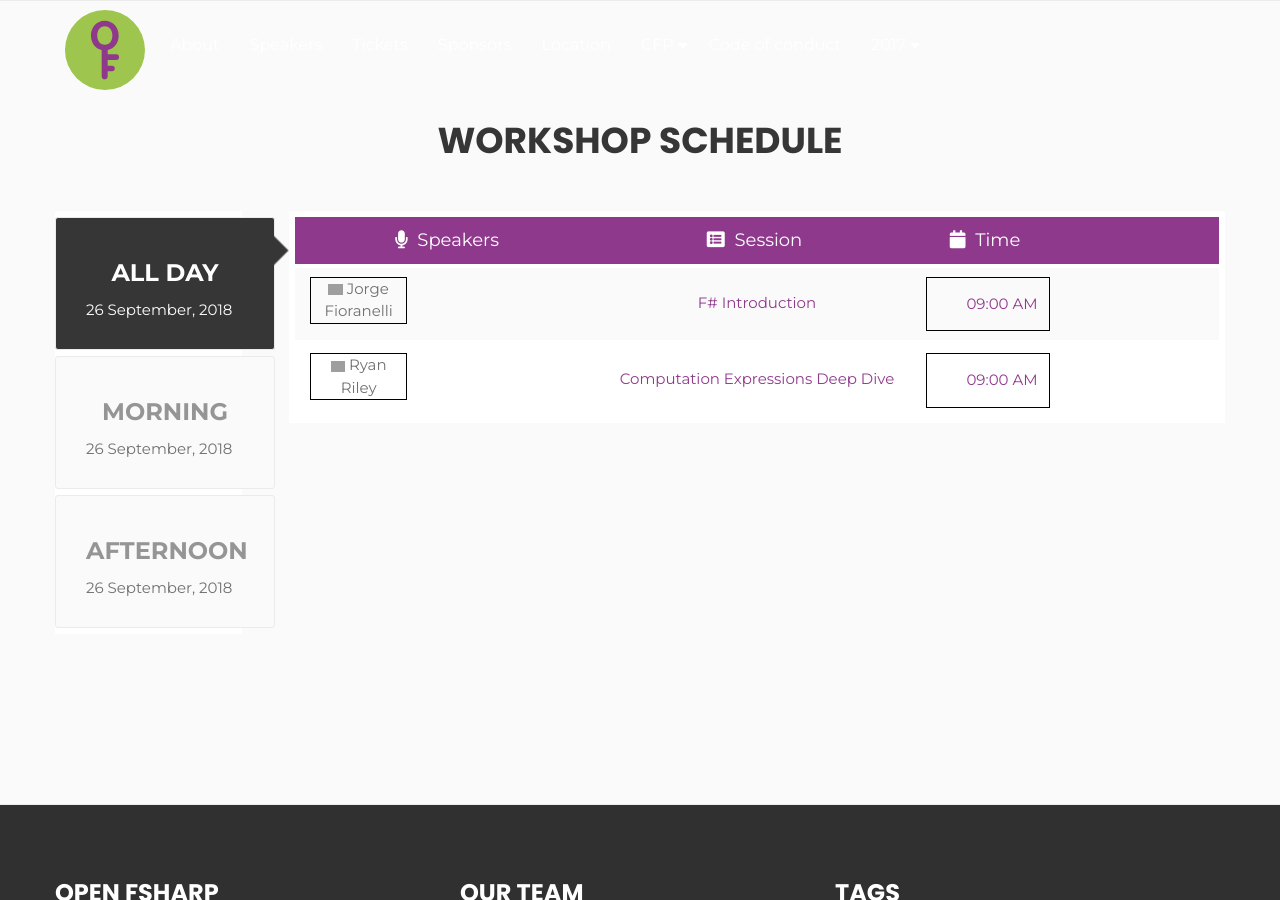
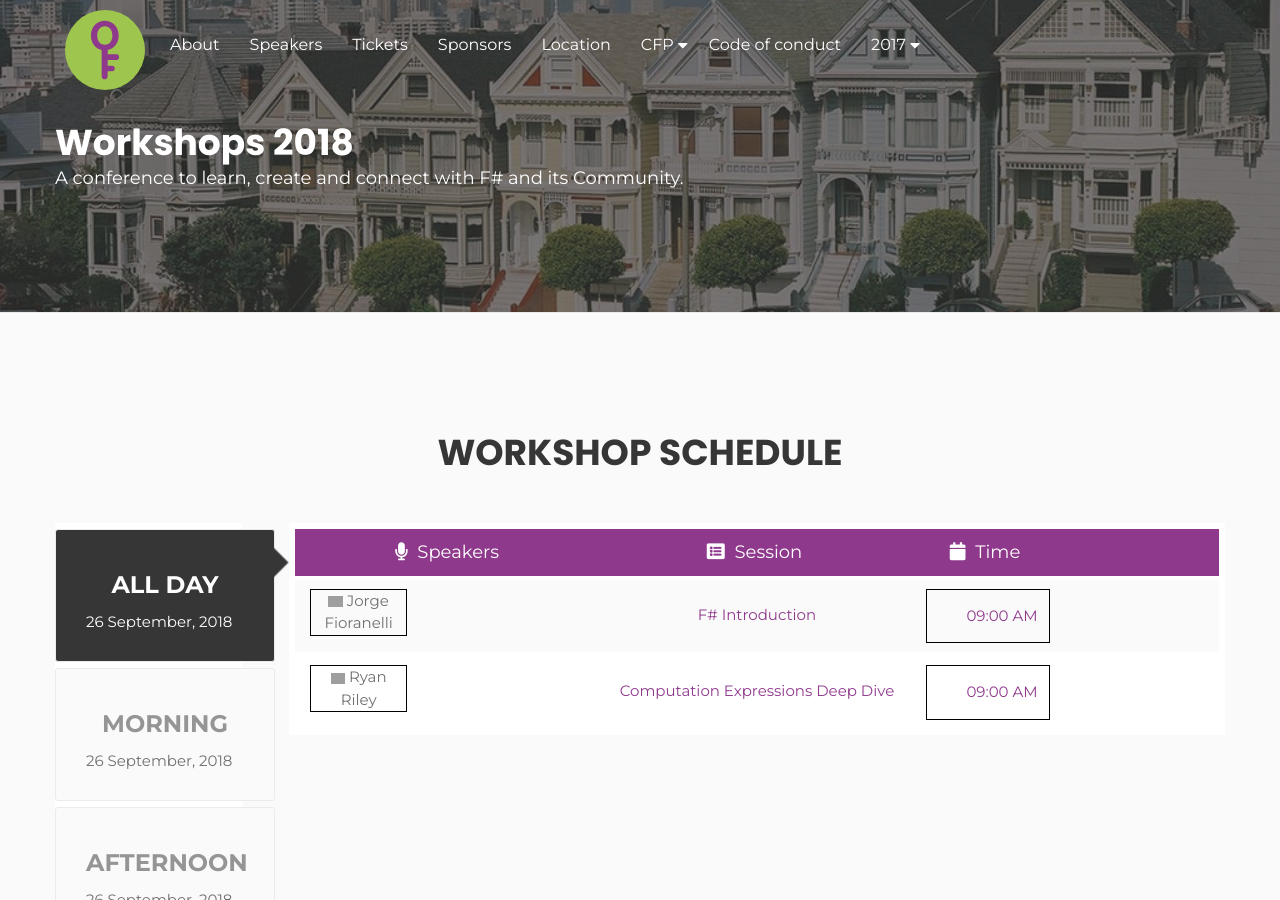
Before and after one commit to open-fsharp/open-fsharp.github.io, a Jekyll site: the page built from agenda/workshop.md, in a window 1280 px wide and 900 px high. Built offline with Jekyll 4.4.1, drawn with Linux system fonts in a browser that asks for light colours; nearby versions of some CDN libraries; comment, search, counter and statistics services are not loaded; grey boxes are pictures that could not be loaded.

Commit message:
add header

```diff
--- a/agenda/workshop.md
+++ b/agenda/workshop.md
@@ -2,6 +2,24 @@
 layout: default
 title: Agenda workshop 2018
 ---
+
+<!--  start cfp header   -->
+<section id="header" class="become-sponsor">
+    <div class="overlay"></div>
+    <div class="container">
+        <div class="row">
+            <div class="col-md-9">
+                <div class="row">
+                    <div class="become-sponsor-item">
+                        <h2>Workshops 2018</h2>
+                        <p>A conference to learn, create and connect with F# and its Community.</p>
+                    </div>
+                </div><!-- /.row -->
+            </div><!-- /.col-md-10 -->
+        </div><!-- /.row -->
+    </div><!-- /.container -->
+</section>
+<!--  start cfp header   -->
 
 <!-- start event-schedule  -->
 <section class="event-schedule homepage2">
```
